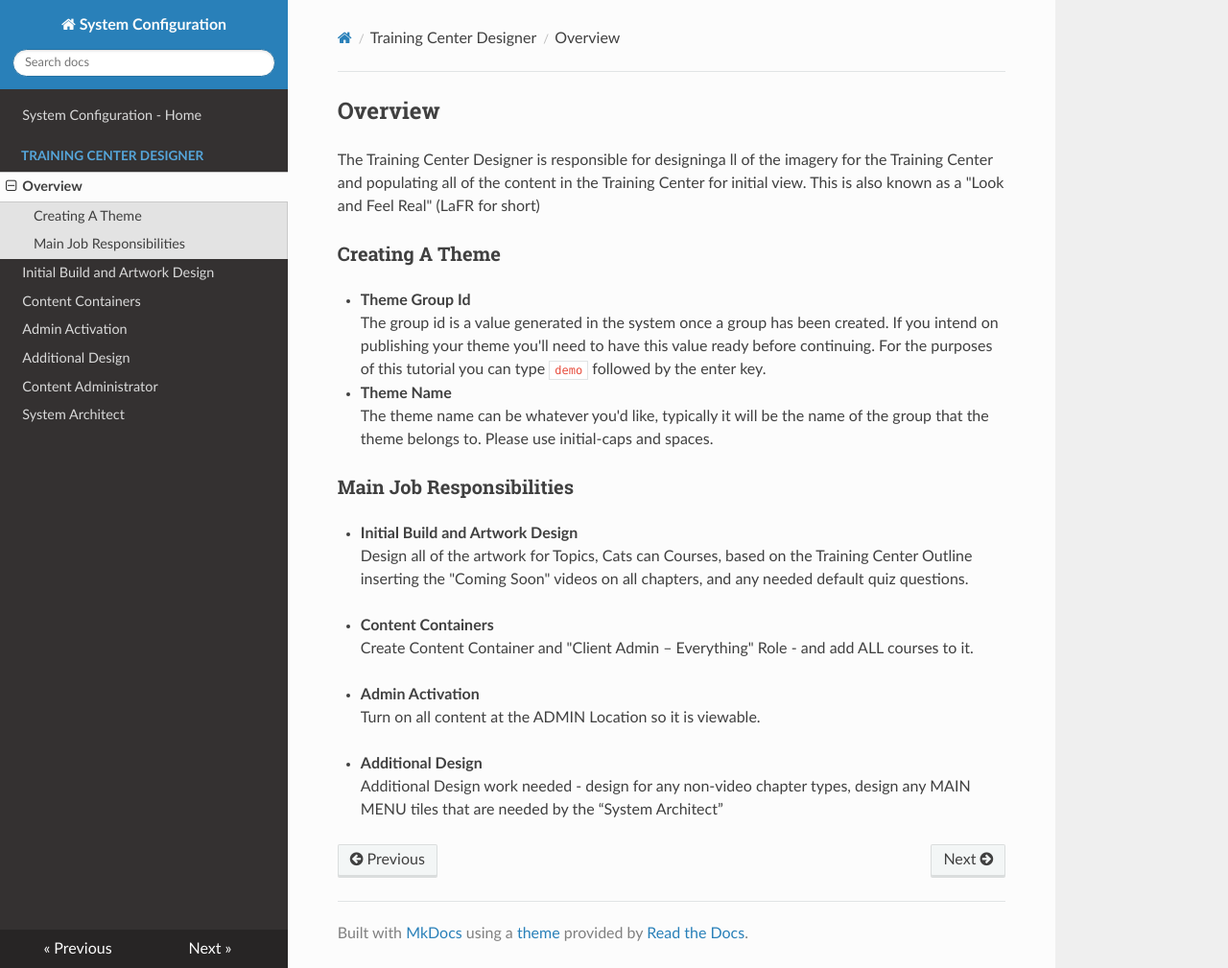
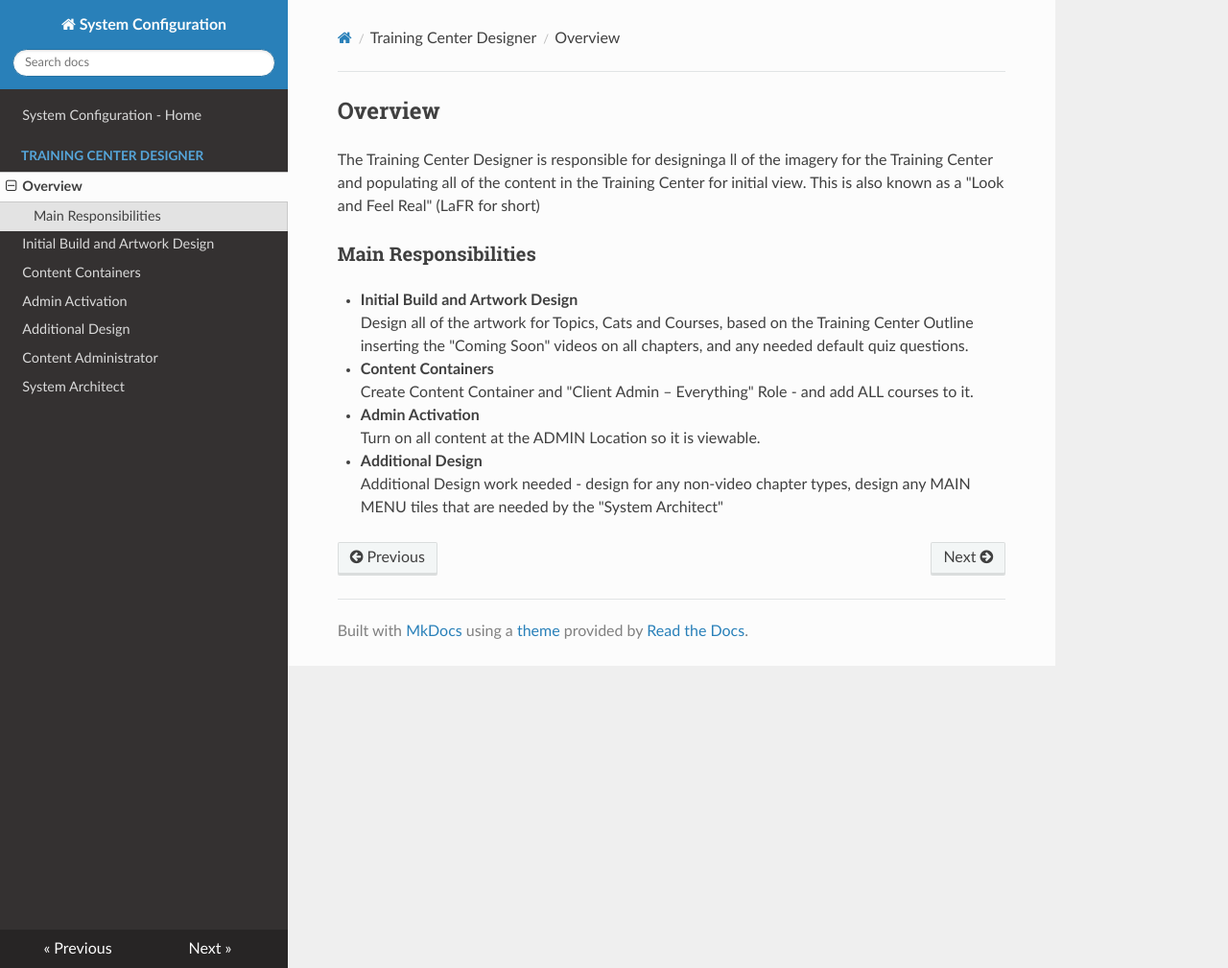
Before and after one commit to lightspeedvt/lsvt-help-docs, an MkDocs documentation site: the page built from docs/training_center_designer/overview.md, in a window 1280 px wide and 1009 px high. Shown: the whole window at 96% size. Built offline with MkDocs 1.6.1, drawn with Linux system fonts in a browser that asks for light colours; nearby versions of some CDN libraries; old or Windows-style settings are respelled for this version of MkDocs.

```diff
--- a/docs/training_center_designer/overview.md
+++ b/docs/training_center_designer/overview.md
@@ -3,38 +3,16 @@
 The Training Center Designer is responsible for designinga ll of the imagery for the Training Center and populating all of the content in the Training Center for initial view. This is also known as a "Look and Feel Real" (LaFR for short)
 
 
-###Creating A Theme
-
-* **Theme Group Id**
-The group id is a value generated in the system once a group has been created. If you intend on publishing your theme you'll need to have this value ready before continuing. For the purposes of this tutorial you can type `demo` followed by the enter key.
-
-* **Theme Name**
-The theme name can be whatever you'd like, typically it will be the name of the group that the theme belongs to. Please use initial-caps and spaces.
-
-
-
-
-
-
-
-
-###Main Job Responsibilities
+###Main Responsibilities
 
 * **Initial Build and Artwork Design**
-<br />
-Design all of the artwork for Topics, Cats can Courses, based on the Training Center Outline inserting the "Coming Soon" videos on all chapters, and any needed default quiz questions.
-<br /><br />
+Design all of the artwork for Topics, Cats and Courses, based on the Training Center Outline inserting the "Coming Soon" videos on all chapters, and any needed default quiz questions.
 
 * **Content Containers**
-<br />
 Create Content Container and "Client Admin – Everything" Role - and add ALL courses to it.
-<br /><br />
 
 * **Admin Activation**
-<br />
 Turn on all content at the ADMIN Location so it is viewable.
-<br /><br />
 
 * **Additional Design**
-<br />
-Additional Design work needed - design for any non-video chapter types, design any MAIN MENU tiles that are needed by the “System Architect”
+Additional Design work needed - design for any non-video chapter types, design any MAIN MENU tiles that are needed by the "System Architect"
```
Also changed, not shown: docs/index.md (+2 -5 lines), docs/training_center_designer/build_and_artwork_design.md (+85 -6 lines), docs/img/content_mgmt.png (added), docs/img/create_new_cat.png (added), docs/img/create_new_cat1.png (added).
